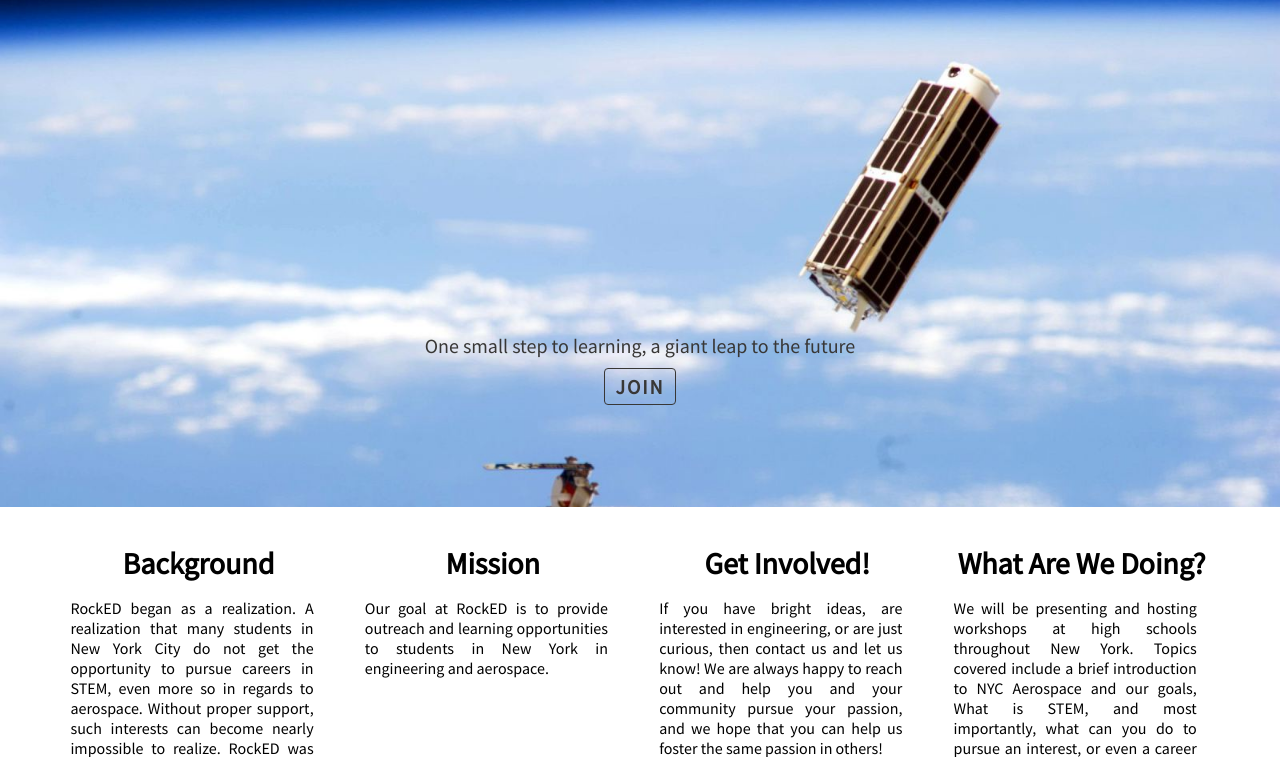
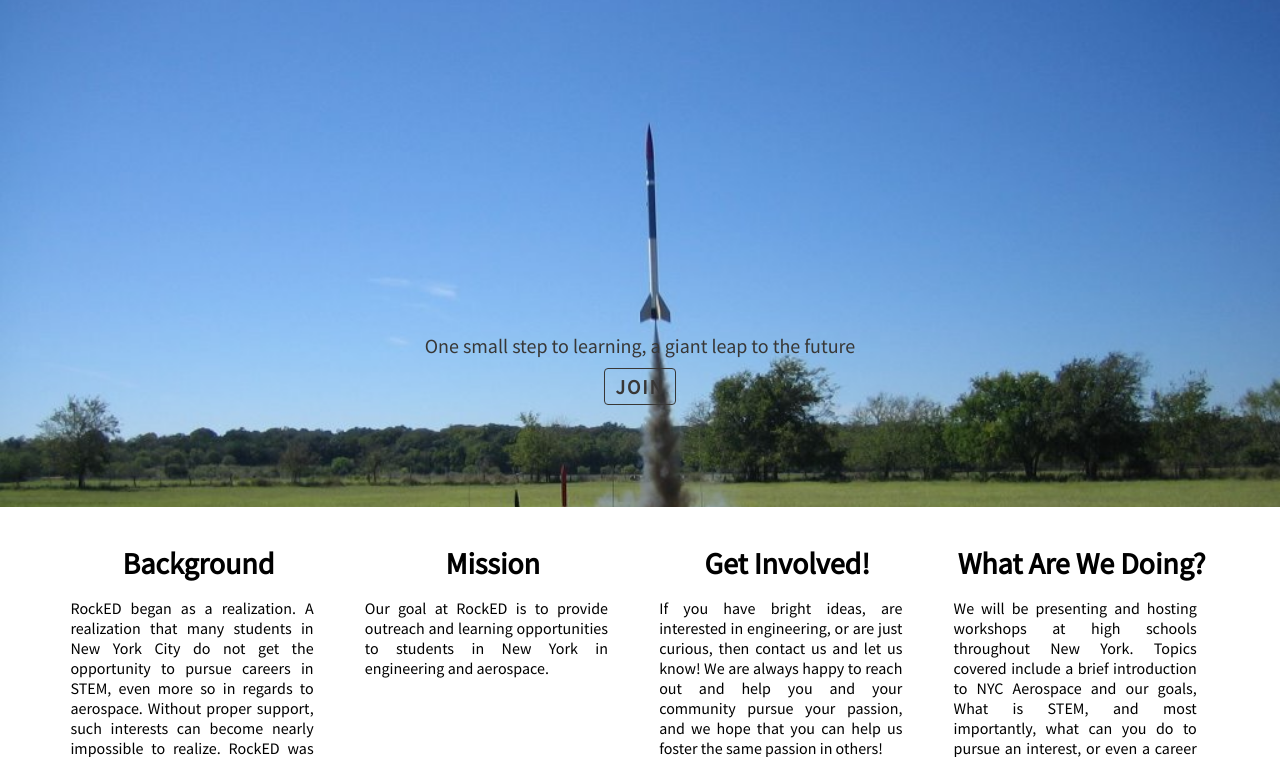
Before and after one commit to leonmaksin/NYC_Aerospace, a Flask app: page /rocked in a window 1280 px wide. Shown: the part 92-849 px from the top of the page. Run offline with Flask 2, Linux system fonts and the light colour scheme.

Commit message:
Rocked stuff

```diff
--- a/static/styles.css
+++ b/static/styles.css
@@ -208,10 +208,18 @@ body {
 }
 #tarc-splash {
     background-image: url('/static/TARC_launch.jpeg');
-     background-position: 50% 50%;
-     background-size: cover;
-     background-repeat: no-repeat;
+    background-position: 50% 50%;
+    background-size: cover;
+    background-repeat: no-repeat;
 }
+
+#rocked-splash {
+   background-image: url('/static/rocked.jpg');
+   background-repeat: no-repeat;
+   background-position: 50% 15%;
+   background-size: cover;
+}
+
 .splash-info-holder {
     padding-bottom: 10vh;
 }
--- a/templates/home.html
+++ b/templates/home.html
@@ -74,14 +74,14 @@
         <div class="project column-start-flex">
             <a href="/rocked" style="display: block; text-decoration: none; text-color: black;">
                 <div class="project-title">RockED</div>
-                <img class="project-img" src="/static/rocked.jpg">
-                <div class="project-description">One small step to learning, a giant leap to the future</div>
+                <img class="project-img" src="/static/Chalkboard.jpeg">
+                <div class="project-description">Educating our generation</div>
                 <p class="project-link">Learn more &#8594;</p>
             </a>
         </div>
         <div class="project column-start-flex">
             <a href="/summer-program" style="display: block; text-decoration: none; text-color: black;">
-                <div class="project-title">S̷̟͌u̷̬͊m̷̛͉̃m̶̼̙͒e̷̺̾͜ṙ̵̳̀ ̸͔̔́ͅP̶̖͋r̶̹̥͘͝ŏ̵̳g̶̩̃̂r̴̨̿̽a̶̰̞͛́m̴̲̻̈́̃?</div>
+                <div class="project-title">Summer Program?</div>
                 <img class="project-img" src="/static/coming-soon.jpg">
                 <div class="project-description">Coming soon...</div>
                 <p class="project-link">Learn more &#8594;</p>
--- a/templates/rocked.html
+++ b/templates/rocked.html
@@ -4,7 +4,7 @@
 <meta name="description" content="NYC Aerospace is a non-profit organization based in New York that designs and builds high power rockets, and is in the process of sending a cubeSAT to space. Our mission is to launch a spectrometer into inner-earth orbit utilizing CubeSAT technology. This will make us one of the only schools in the United States to launch a fully-capable satellite and collect data from it while it is in space.">
 {% endblock %}
 {% block main %}
-<div id="cubesat-splash" class="splash-screen column-end-flex" style="display: -webkit-flex; display: -ms-flexbox; display: flex;">
+<div id="rocked-splash" class="splash-screen column-end-flex" style="display: -webkit-flex; display: -ms-flexbox; display: flex;">
     <div class="splash-info-holder full-width column-end-flex">
         <div class="splash-header full-width center-row-flex" style="color: #383736"><h1>One small step to learning, a giant leap to the future</h1></div>
         <div class="center-row-flex full-width">
```
